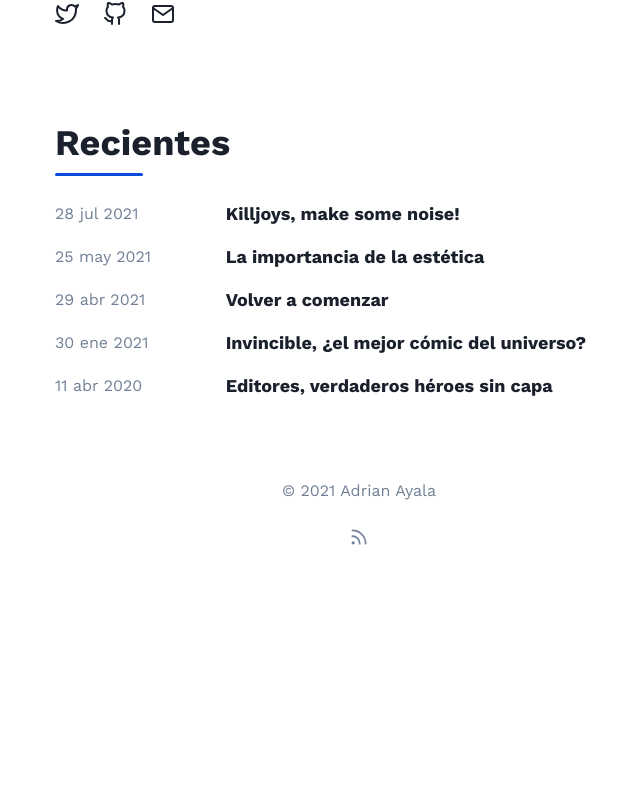
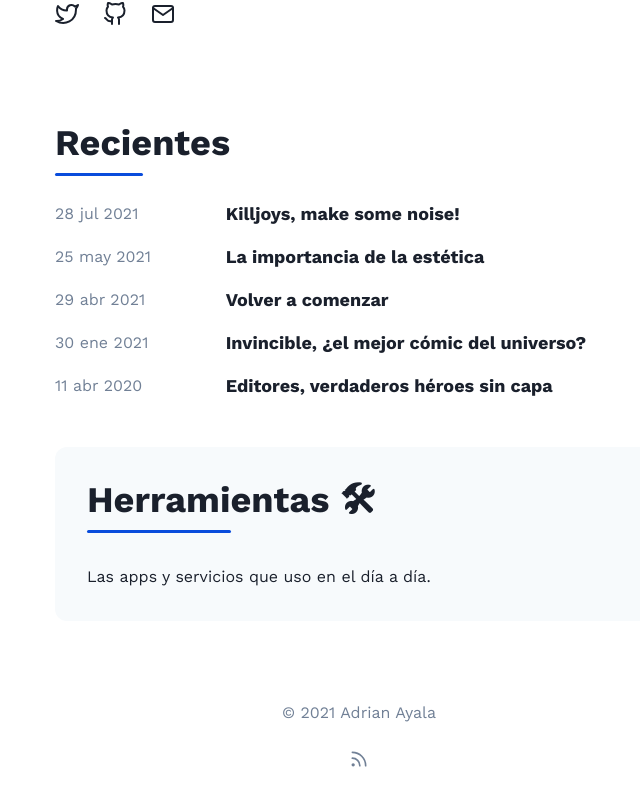
Before and after one commit to adrrian17/v2, a Next.js app: page / in a window 1280 px wide. Shown: the part 346-1147 px from the top of the page, without its empty margins (281-921 px from the left). Before the commit the page ends 925 px from the top, so only its background shows below. Built offline with nearby package versions, Linux system fonts and the light colour scheme.

Commit message:
Add a card for the tools page in the home page

```diff
--- /dev/null
+++ b/src/components/tools/ToolsCard.jsx
@@ -0,0 +1,45 @@
+import {
+  Box,
+  Container,
+  Heading,
+  LinkBox,
+  LinkOverlay,
+  Stack,
+  Text,
+  useColorModeValue,
+} from '@chakra-ui/react';
+
+import NextLink from 'next/link';
+
+export default function ToolsCard() {
+  return (
+    <Container maxW={'container.sm'} mx={'auto'} mb={12}>
+      <LinkBox>
+        <Stack
+          p={8}
+          bg={'gray.50'}
+          borderRadius={'xl'}
+          _hover={{
+            bg: 'gray.100',
+          }}
+        >
+          <NextLink href="/herramientas" passHref>
+            <LinkOverlay>
+              <Stack w={'fit-content'} mb={6}>
+                <Heading
+                  fontFamily={'Work Sans'}
+                  fontWeight={700}
+                  color={useColorModeValue('gray.800', 'whiteAlpha.900')}
+                >
+                  Herramientas 🛠
+                </Heading>
+                <Box rounded={'full'} h={'3px'} bg={'brand.500'} w={'50%'} />
+              </Stack>
+            </LinkOverlay>
+          </NextLink>
+          <Text>Las apps y servicios que uso en el día a día.</Text>
+        </Stack>
+      </LinkBox>
+    </Container>
+  );
+}
--- a/src/pages/index.js
+++ b/src/pages/index.js
@@ -3,6 +3,7 @@ import Head from 'next/head';
 import DefaultLayout from '~/layouts/DefaultLayout';
 import Intro from '~/components/general/Intro';
 import RecentPosts from '~/components/posts/RecentPosts';
+import ToolsCard from '~/components/tools/ToolsCard';
 
 import fs from 'fs';
 import path from 'path';
@@ -41,6 +42,7 @@ export default function Home({ posts }) {
       </Head>
       <Intro />
       <RecentPosts posts={posts} />
+      <ToolsCard />
     </>
   );
 }
```
